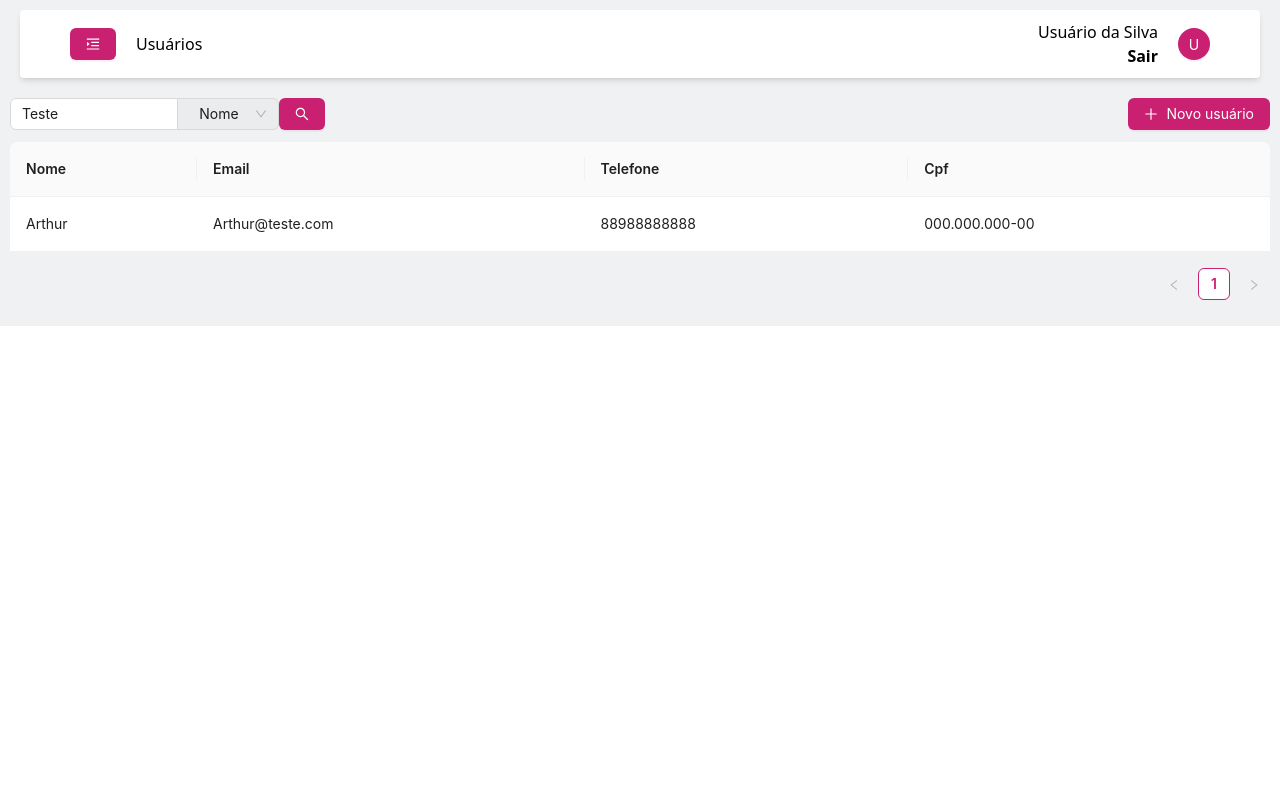
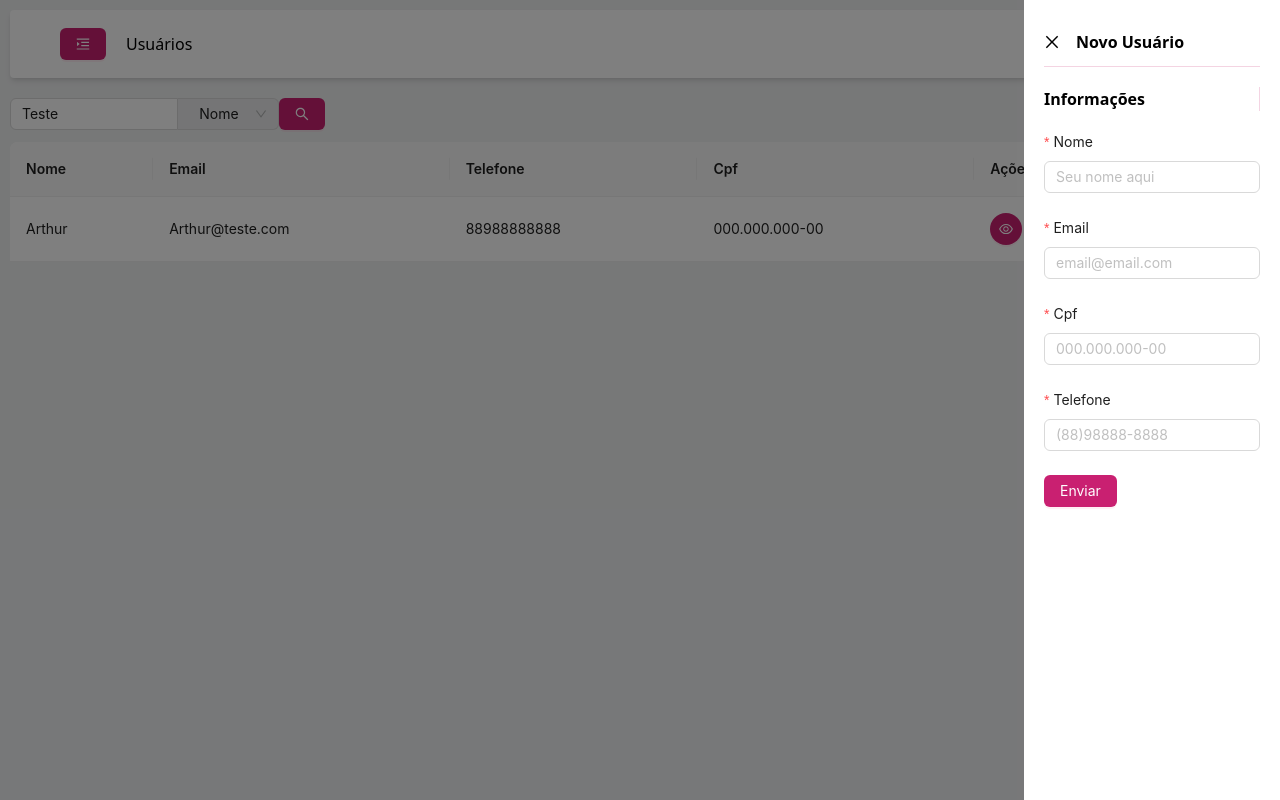
Before and after one commit to Linsarthur/dripStore-front, a React (Vite) app: page /dashboard in a window 1280 px wide. Both pictures are taken after a click on the button "Novo usuário". Built offline with nearby package versions, Linux system fonts and the light colour scheme.

Commit message:
modal de novo usuário

```diff
--- a/src/App.jsx
+++ b/src/App.jsx
@@ -6,9 +6,7 @@ function App() {
     <>
       <div className="bg-gray-500/10">
         <AntPorvider>
-
-            <Paths />
-
+          <Paths />
         </AntPorvider>
       </div>
     </>
--- a/src/Layout/PageLayout.jsx
+++ b/src/Layout/PageLayout.jsx
@@ -4,9 +4,9 @@ import Navbar from "../components/Navbar";
 const PageLayout = () => {
   return (
     <>
-      <div className="">
+      <div className="relative h-screen">
         <Navbar />
-        <Outlet />
+       <Outlet/>
       </div>
     </>
   );
--- /dev/null
+++ b/src/components/FormUser.jsx
@@ -0,0 +1,70 @@
+import { CloseOutlined } from "@ant-design/icons";
+import { Button, Form, Input } from "antd";
+
+const FormUser = ({ isOpen, isClosed }) => {
+  return (
+    <div
+      className={`fixed inset-0 bg-black/50 z-40 flex justify-end transition-opacity duration-500 ${
+        isOpen ? "opacity-100 pointer-events-auto" : "opacity-0 pointer-events-none"
+      }`}
+    >
+      <div
+        className={`bg-white h-full w-1/5 p-5 z-50 transition-transform duration-500 transform ${
+          isOpen ? "translate-x-0" : "translate-x-full"
+        }`}
+      >
+        <div className="my-[10px] border-b-[1px] border-[#c92871]/20 font-bold ">
+          <h2 className="pb-3">
+            <CloseOutlined
+              className="mr-4 cursor-pointer hover:text-[#c92871] transition-colors"
+              onClick={isClosed}
+            />
+            Novo Usuário
+          </h2>
+        </div>
+
+        <div className="font-bold my-5 border-r-[1px] border-[#c92871]/20">
+          <h2>Informações</h2>
+        </div>
+
+        <Form layout="vertical">
+          <Form.Item
+            label="Nome"
+            name="usuario_nome"
+            rules={[{ required: true, message: "Nome necessário" }]}
+          >
+            <Input placeholder="Seu nome aqui" />
+          </Form.Item>
+
+          <Form.Item
+            label="Email"
+            name="usuario_email"
+            rules={[{ required: true, message: "Email necessário!" }]}
+          >
+            <Input placeholder="email@email.com" />
+          </Form.Item>
+
+          <Form.Item
+            label="Cpf"
+            name="usuario_cpf"
+            rules={[{ required: true, message: "Cpf necessário!" }]}
+          >
+            <Input placeholder="000.000.000-00" />
+          </Form.Item>
+
+          <Form.Item
+            label="Telefone"
+            name="usuario_telefone"
+            rules={[{ required: true, message: "Telefone necessário!" }]}
+          >
+            <Input placeholder="(88)98888-8888" />
+          </Form.Item>
+
+          <Button type="primary">Enviar</Button>
+        </Form>
+      </div>
+    </div>
+  );
+};
+
+export default FormUser;
--- a/src/components/Navbar.jsx
+++ b/src/components/Navbar.jsx
@@ -1,12 +1,6 @@
-import {
-  MenuFoldOutlined,
-  MenuUnfoldOutlined,
-  ProductOutlined,
-  UserOutlined,
-} from "@ant-design/icons";
+import { MenuFoldOutlined, MenuUnfoldOutlined } from "@ant-design/icons";
 import { Button } from "antd";
 import { useState } from "react";
-import logo from "../assets/Group.svg";
 
 const Navbar = () => {
   const [collapsed, setCollapsed] = useState(false);
@@ -18,27 +12,7 @@ const Navbar = () => {
   return (
     <>
       <div className="flex p-[10px]">
-        {collapsed && (
-          <div className="bg-white w-[250px] rounded p-[50px] flex flex-col items-center h-screen shadow-2xl">
-            <img src={logo} alt="Logo" className="w-[100px]" />
-            <a
-              href="#usuarios"
-              className="flex mb-[10px] mt-[20px] gap-2 items-center text-black"
-            >
-              <UserOutlined />
-              Usuários
-            </a>
-            <a
-              href="#produtos"
-              className="flex mb-[10px] mt-[10px] gap-2 items-center text-black"
-            >
-              <ProductOutlined />
-              Produtos
-            </a>
-          </div>
-        )}
-
-        <div className="flex-1 rounded px-[10px]">
+        <div className="flex-1 rounded">
           <div className="flex justify-between items-center rounded px-[50px] py-[10px] bg-white shadow-md">
             <div className="flex items-center gap-5">
               <Button type="primary" onClick={handleClick}>
--- /dev/null
+++ b/src/components/NavbarSide.jsx
@@ -0,0 +1,30 @@
+import { ProductOutlined, UserOutlined } from "@ant-design/icons";
+import logo from "../assets/Group.svg";
+
+const NavbarSide = ({ collapsed, setCollapsed }) => {
+  return (
+    <div className="fixed top-0 left-0">
+      {collapsed && (
+        <div className="bg-white w-[250px] rounded p-[50px] flex flex-col items-center shadow-2xl mr-[10px]">
+          <img src={logo} alt="Logo" className="w-[100px]" />
+          <a
+            href="#usuarios"
+            className="flex mb-[10px] mt-[20px] gap-2 items-center text-black"
+          >
+            <UserOutlined />
+            Usuários
+          </a>
+          <a
+            href="#produtos"
+            className="flex mb-[10px] mt-[10px] gap-2 items-center text-black"
+          >
+            <ProductOutlined />
+            Produtos
+          </a>
+        </div>
+      )}
+    </div>
+  );
+};
+
+export default NavbarSide;
--- a/src/components/Tables.jsx
+++ b/src/components/Tables.jsx
@@ -1,7 +1,17 @@
-import { PlusOutlined, SearchOutlined } from "@ant-design/icons";
+import {
+  DeleteOutlined,
+  EditOutlined,
+  EyeOutlined,
+  PlusOutlined,
+  SearchOutlined,
+} from "@ant-design/icons";
 import { Button, Input, Select, Table } from "antd";
+import { useState } from "react";
+import FormUser from "./FormUser";
 
 const Tables = () => {
+  const [openModal, setOpenModal] = useState(false);
+
   const data = [
     {
       key: "1",
@@ -9,6 +19,17 @@ const Tables = () => {
       email: "Arthur@teste.com",
       telefone: "88988888888",
       cpf: "000.000.000-00",
+      acoes: [
+        <Button type="primary" shape="circle" className="mr-2">
+          <EyeOutlined />
+        </Button>,
+        <Button type="primary" shape="circle" className="mr-2">
+          <EditOutlined />
+        </Button>,
+        <Button type="primary" shape="circle" className="mr-2">
+          <DeleteOutlined />
+        </Button>,
+      ],
     },
   ];
 
@@ -33,6 +54,11 @@ const Tables = () => {
       dataIndex: "cpf",
       key: "cpf",
     },
+    {
+      title: "Ações",
+      dataIndex: "acoes",
+      key: "acoes",
+    },
   ];
 
   const colunas = (
@@ -56,14 +82,15 @@ const Tables = () => {
             </Button>
           </div>
           <div className="text-center leading-[34px]">
-            <Button type="primary">
+            <Button type="primary" onClick={() => setOpenModal(true)}>
               <PlusOutlined />
               Novo usuário
             </Button>
           </div>
         </div>
-        <Table dataSource={data} columns={columns} className="flex-1"/>
+        <Table dataSource={data} columns={columns} className="" />
       </div>
+      <FormUser isOpen={openModal} isClosed={()=> {setOpenModal(!openModal)}} />
     </>
   );
 };
--- a/src/pages/Dashboard.jsx
+++ b/src/pages/Dashboard.jsx
@@ -1,7 +1,10 @@
+import NavbarSide from "../components/NavbarSide";
 import Tables from "../components/Tables";
+
 const Dashboard = () => {
   return (
     <div className="">
+      <NavbarSide />
       <Tables />
     </div>
   );
--- a/src/pages/Home.jsx
+++ b/src/pages/Home.jsx
@@ -1,4 +1,5 @@
 import { Button, Form, Input } from "antd";
+import { useNavigate } from "react-router";
 import logo from "../assets/Group.png";
 import tenisCosta from "../assets/tenis-costa.png";
 import tenisFrente from "../assets/tenis-frente.png";
@@ -7,6 +8,8 @@ const Home = () => {
   function onLogin(data) {
     console.log(data);
   }
+
+  const navigate = useNavigate();
 
   return (
     <>
@@ -31,7 +34,12 @@ const Home = () => {
             >
               <Input.Password placeholder="********" />
             </Form.Item>
-            <Button type="primary" htmlType="submit" className="w-full my-6">
+            <Button
+              type="primary"
+              htmlType="submit"
+              className="w-full my-6"
+              onSubmit={navigate("/dashboard")}
+            >
               Entrar
             </Button>
           </Form>
--- a/src/pages/Produtos.jsx
+++ /dev/null
@@ -1,11 +0,0 @@
-import Tables from "../components/Tables";
-
-const Produtos = () => {
-  return (
-    <>
-      <Tables />
-    </>
-  );
-};
-
-export default Produtos;
--- a/src/pages/Usuarios.jsx
+++ /dev/null
@@ -1,11 +0,0 @@
-import Tables from "../components/Tables";
-
-const Usuarios = () => {
-  return (
-    <>
-       <Tables />
-    </>
-  );
-};
-
-export default Usuarios;
--- a/src/routes/Paths.jsx
+++ b/src/routes/Paths.jsx
@@ -2,19 +2,15 @@ import { BrowserRouter, Route, Routes } from "react-router";
 import PageLayout from "../Layout/PageLayout";
 import Dashboard from "../pages/Dashboard";
 import Home from "../pages/Home";
-import Produtos from "../pages/Produtos";
-import Usuarios from "../pages/Usuarios";
 
 const Paths = () => {
   return (
     <>
       <BrowserRouter>
         <Routes>
-            <Route index element={<Home />} />
+          <Route index element={<Home />} />
           <Route path="/dashboard" element={<PageLayout />}>
             <Route index element={<Dashboard />} />
-            <Route path="/dashboard/produtos" element={<Produtos />} />
-            <Route path="/dashboard/usuarios" element={<Usuarios />} />
           </Route>
         </Routes>
       </BrowserRouter>
```
